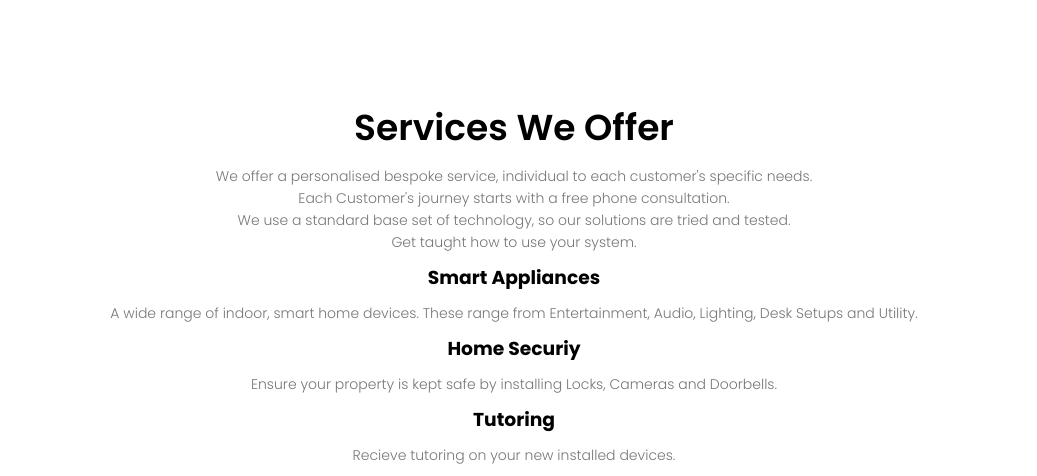
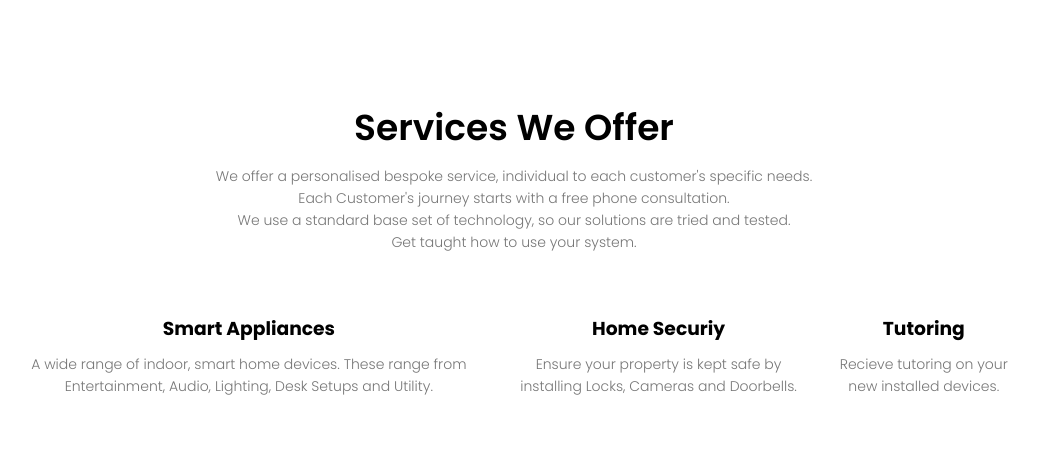
Before and after one commit to RyboNashy02/Insta-Tek.io, a Jekyll site: the page built from index.html, in a window 1280 px wide. Shown: the part 900-1376 px from the top of the page, without its empty margins (126-1163 px from the left). Built offline with Jekyll 4.4.1, drawn with Linux system fonts in a browser that asks for light colours; after the commit the page ends 1307 px from its top, so only the background shows below that.

Commit message:
Update main.css

```diff
--- a/css/main.css
+++ b/css/main.css
@@ -195,3 +195,9 @@ p{
     line-height: 22px;
     padding: 10px;
 }
+
+.row{
+    margin-top: 5%;
+    display: flex;
+    justify-content: space-between;
+}
```
